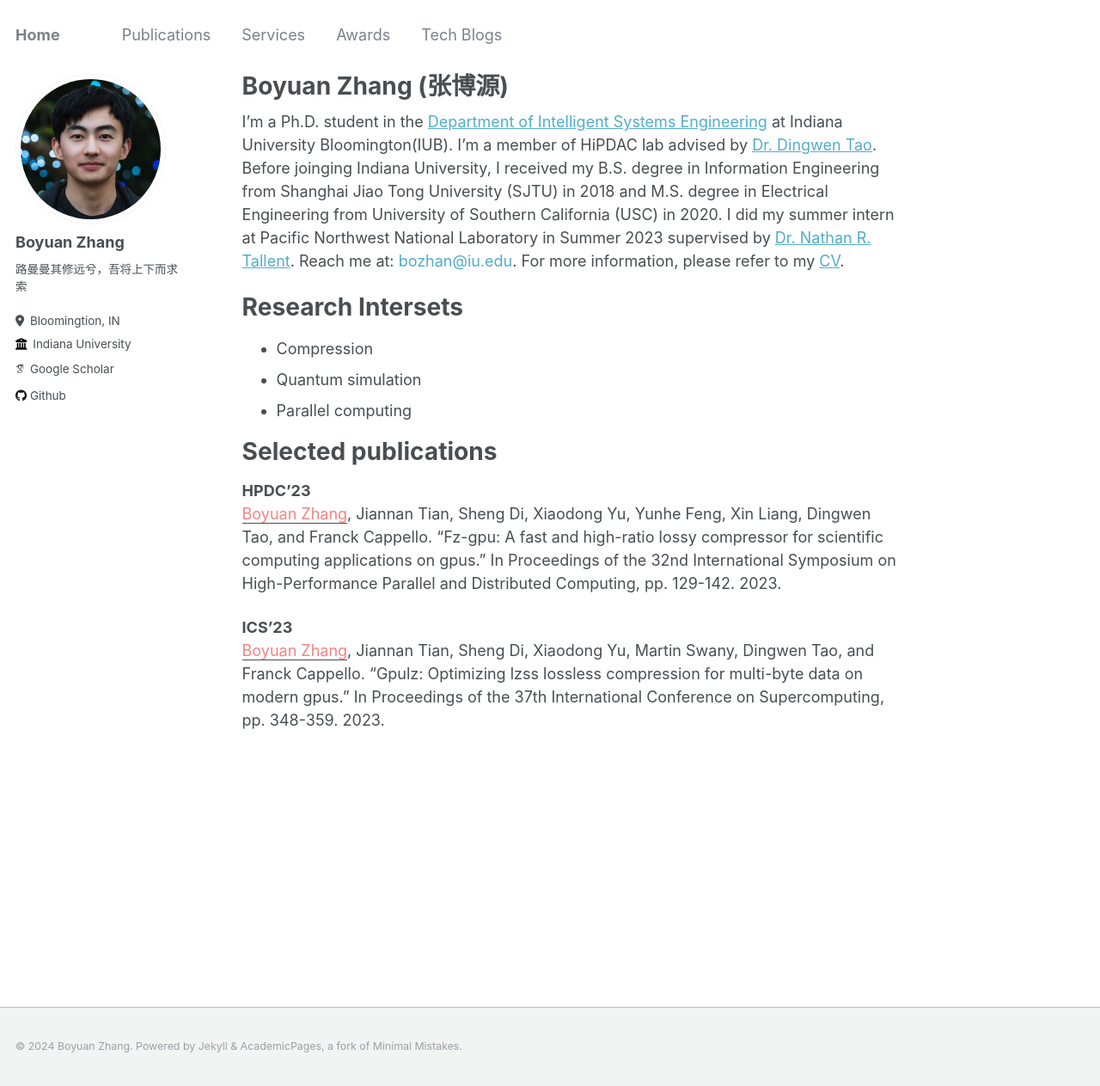
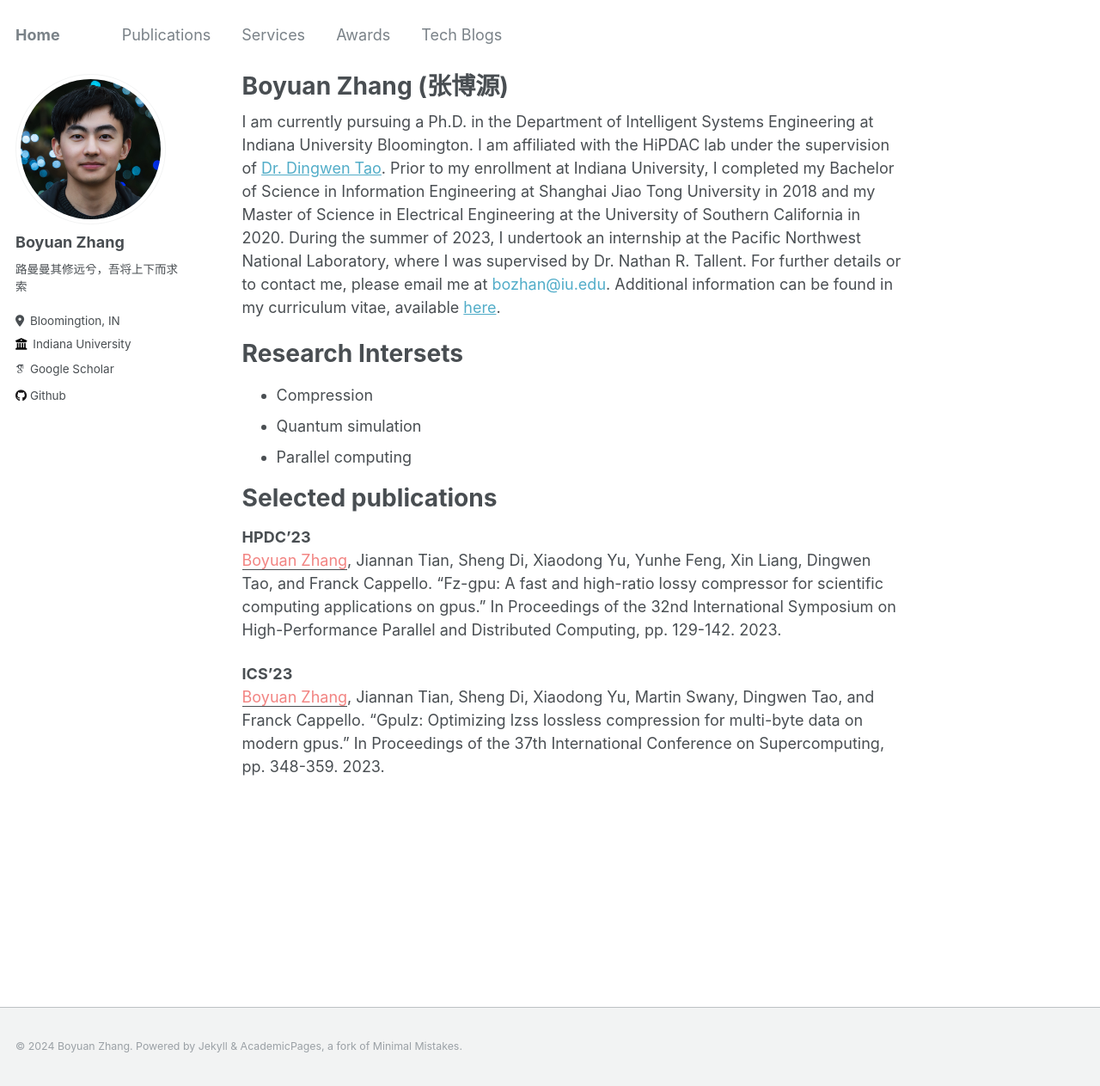
Before and after one commit to boyuanzhang62/boyuanzhang62.github.io_archive, a Jekyll site: the page built from _pages/about.md, in a window 1280 px wide and 1263 px high. Shown: the whole window at 86% size. Built offline with Jekyll 4.4.1, drawn with Linux system fonts in a browser that asks for light colours; some web fonts are replaced.

Commit message:
modify the main page

```diff
--- a/_pages/about.md
+++ b/_pages/about.md
@@ -7,7 +7,8 @@ redirect_from:
   - /about.html
 ---
 
-I'm a Ph.D. student in the [Department of Intelligent Systems Engineering](https://engineering.indiana.edu/about/index.html) at Indiana University Bloomington(IUB). I'm a member of HiPDAC lab advised by [Dr. Dingwen Tao](https://www.dingwentao.com/). Before joinging Indiana University, I received my B.S. degree in Information Engineering from Shanghai Jiao Tong University (SJTU) in 2018 and M.S. degree in Electrical Engineering from University of Southern California (USC) in 2020. I did my summer intern at Pacific Northwest National Laboratory in Summer 2023 supervised by [Dr. Nathan R. Tallent](https://www.pnnl.gov/people/nathan-tallent). Reach me at: <span style="color:#52ADC9">bozhan@iu.edu</span>. For more information, please refer to my [CV](https://boyuanzhang62.github.io/files/CV_Boyuan_Zhang.pdf).
+<!-- I'm a Ph.D. student in the [Department of Intelligent Systems Engineering](https://engineering.indiana.edu/about/index.html) at Indiana University Bloomington(IUB). I'm a member of HiPDAC lab advised by [Dr. Dingwen Tao](https://www.dingwentao.com/). Before joinging Indiana University, I received my B.S. degree in Information Engineering from Shanghai Jiao Tong University (SJTU) in 2018 and M.S. degree in Electrical Engineering from University of Southern California (USC) in 2020. I did my summer intern at Pacific Northwest National Laboratory in Summer 2023 supervised by [Dr. Nathan R. Tallent](https://www.pnnl.gov/people/nathan-tallent). Reach me at: <span style="color:#52ADC9">bozhan@iu.edu</span>. For more information, please refer to my [CV](https://boyuanzhang62.github.io/files/CV_Boyuan_Zhang.pdf).  -->
+I am currently pursuing a Ph.D. in the Department of Intelligent Systems Engineering at Indiana University Bloomington. I am affiliated with the HiPDAC lab under the supervision of [Dr. Dingwen Tao](https://www.dingwentao.com/). Prior to my enrollment at Indiana University, I completed my Bachelor of Science in Information Engineering at Shanghai Jiao Tong University in 2018 and my Master of Science in Electrical Engineering at the University of Southern California in 2020. During the summer of 2023, I undertook an internship at the Pacific Northwest National Laboratory, where I was supervised by Dr. Nathan R. Tallent. For further details or to contact me, please email me at <span style="color:#52ADC9">bozhan@iu.edu</span>. Additional information can be found in my curriculum vitae, available [here](https://boyuanzhang62.github.io/files/CV_Boyuan_Zhang.pdf).
 
 # Research Intersets
 
```
